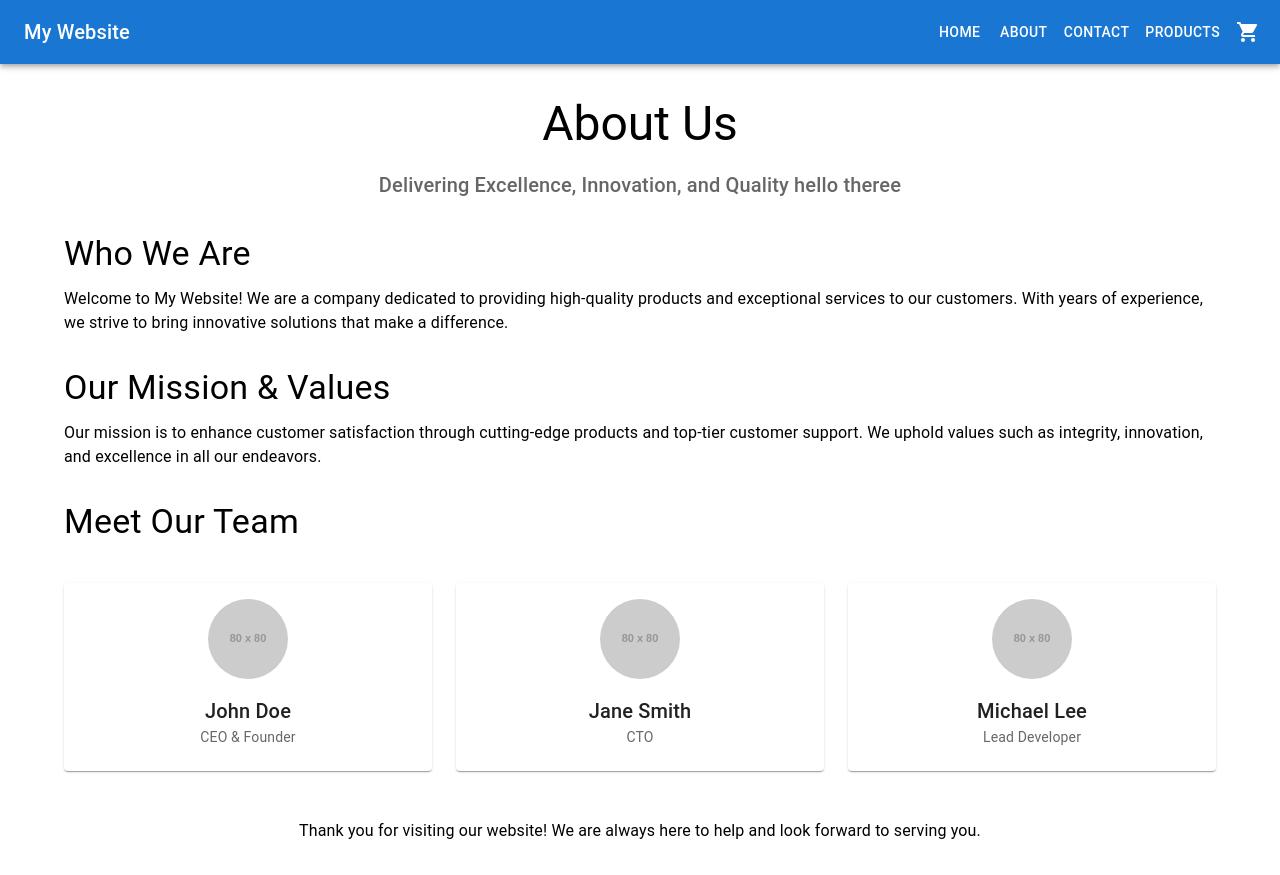
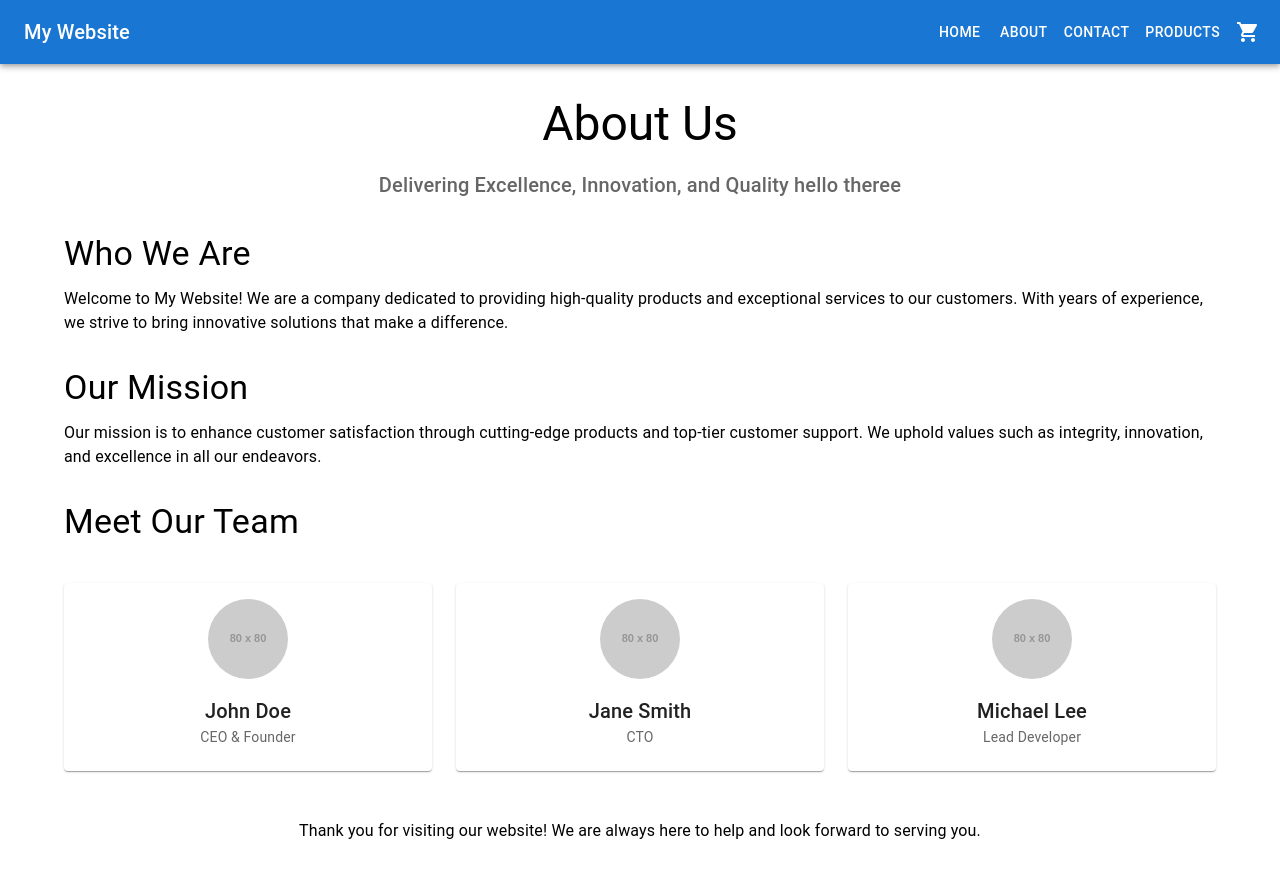
Before and after one commit to jensilathiya10/mern-project, a React (Create React App) app in the folder react-rev/reduxapp/: page /about in a window 1280 px wide. Built offline with nearby package versions, Linux system fonts and the light colour scheme.

Commit message:
for check

```diff
--- a/react-rev/reduxapp/src/About.js
+++ b/react-rev/reduxapp/src/About.js
@@ -28,7 +28,7 @@ const About = () => {
       {/* Our Mission & Values */}
       <Box sx={{ mt: 4 }}>
         <Typography variant="h4" gutterBottom>
-          Our Mission & Values
+          Our Mission
         </Typography>
         <Typography variant="body1">
           Our mission is to enhance customer satisfaction through cutting-edge products and top-tier customer support.
```
